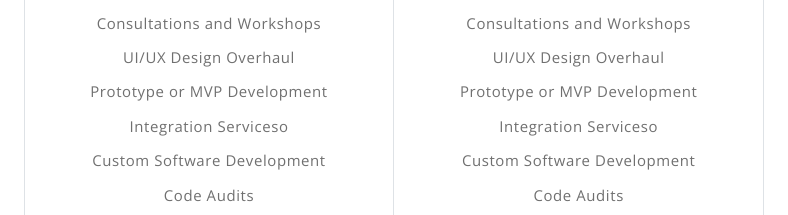
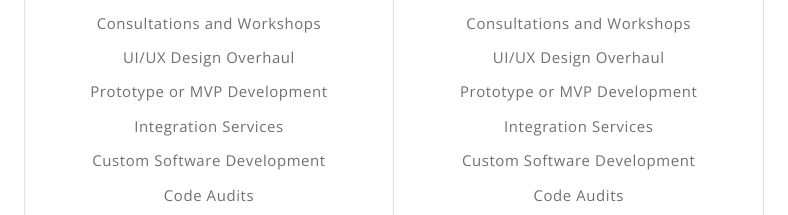
Before and after one commit to shellcodegroup/antony_bahati_portfolio, a website: page index.html in a window 1280 px wide. Shown: the part 6318-6533 px from the top of the page, 431-1219 px from the left. Drawn offline with nearby package versions, Linux system fonts and the light colour scheme; a web font is replaced by a local one.

Commit message:
changed typo

```diff
--- a/index.html
+++ b/index.html
@@ -535,7 +535,7 @@
                             <p>Consultations and Workshops</p>
                             <p>UI/UX Design Overhaul </p>
                             <p>Prototype or MVP Development</p>
-                            <p>Integration Serviceso</p>
+                            <p>Integration Services</p>
                             <p>Custom Software Development </p>
                             <p>Code Audits</p>
                             <p>Migration Services</p>
@@ -561,7 +561,7 @@
                             <p>Consultations and Workshops</p>
                             <p>UI/UX Design Overhaul </p>
                             <p>Prototype or MVP Development</p>
-                            <p>Integration Serviceso</p>
+                            <p>Integration Services</p>
                             <p>Custom Software Development </p>
                             <p>Code Audits</p>
                             <p>Migration Services</p>
```
